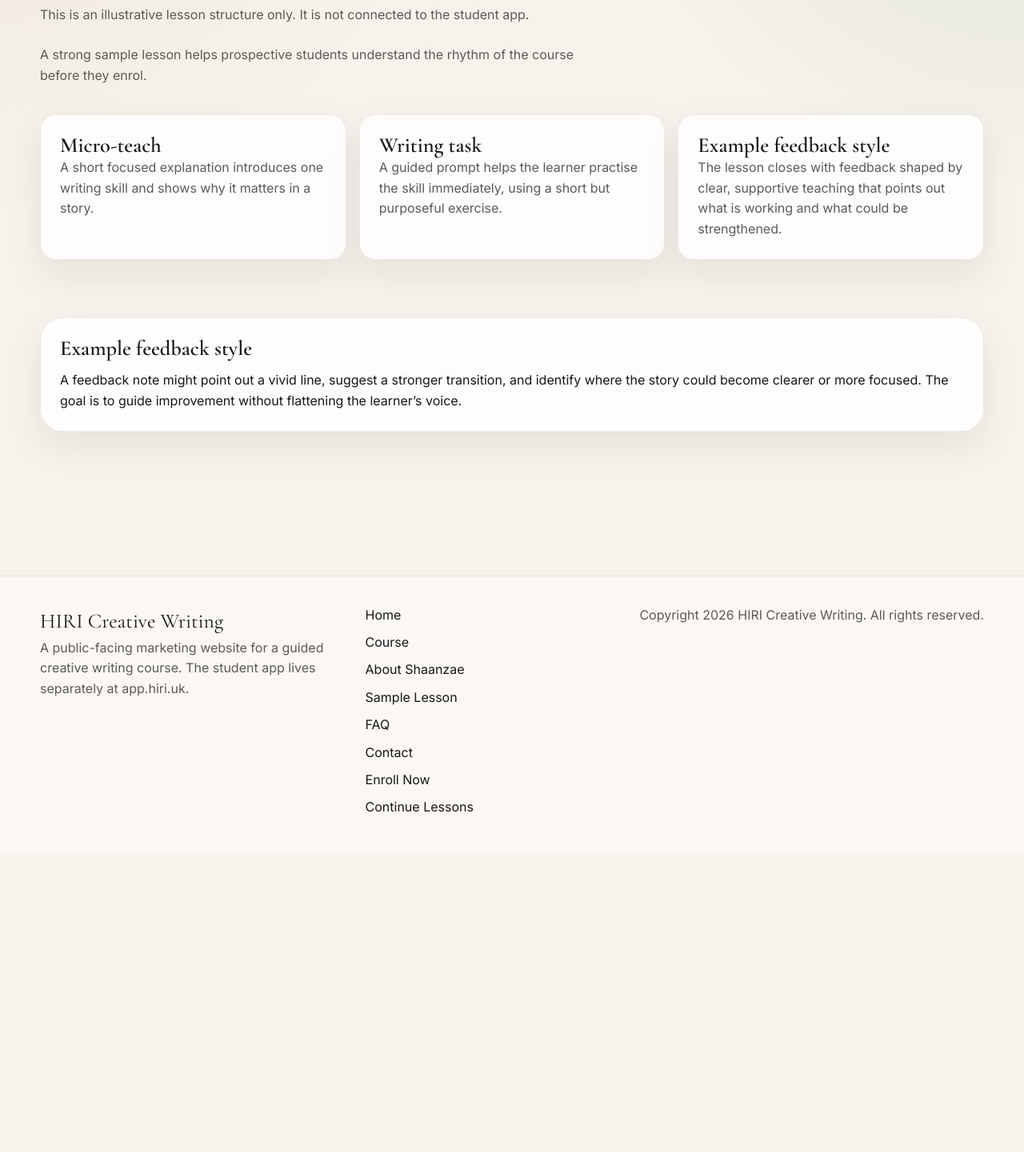
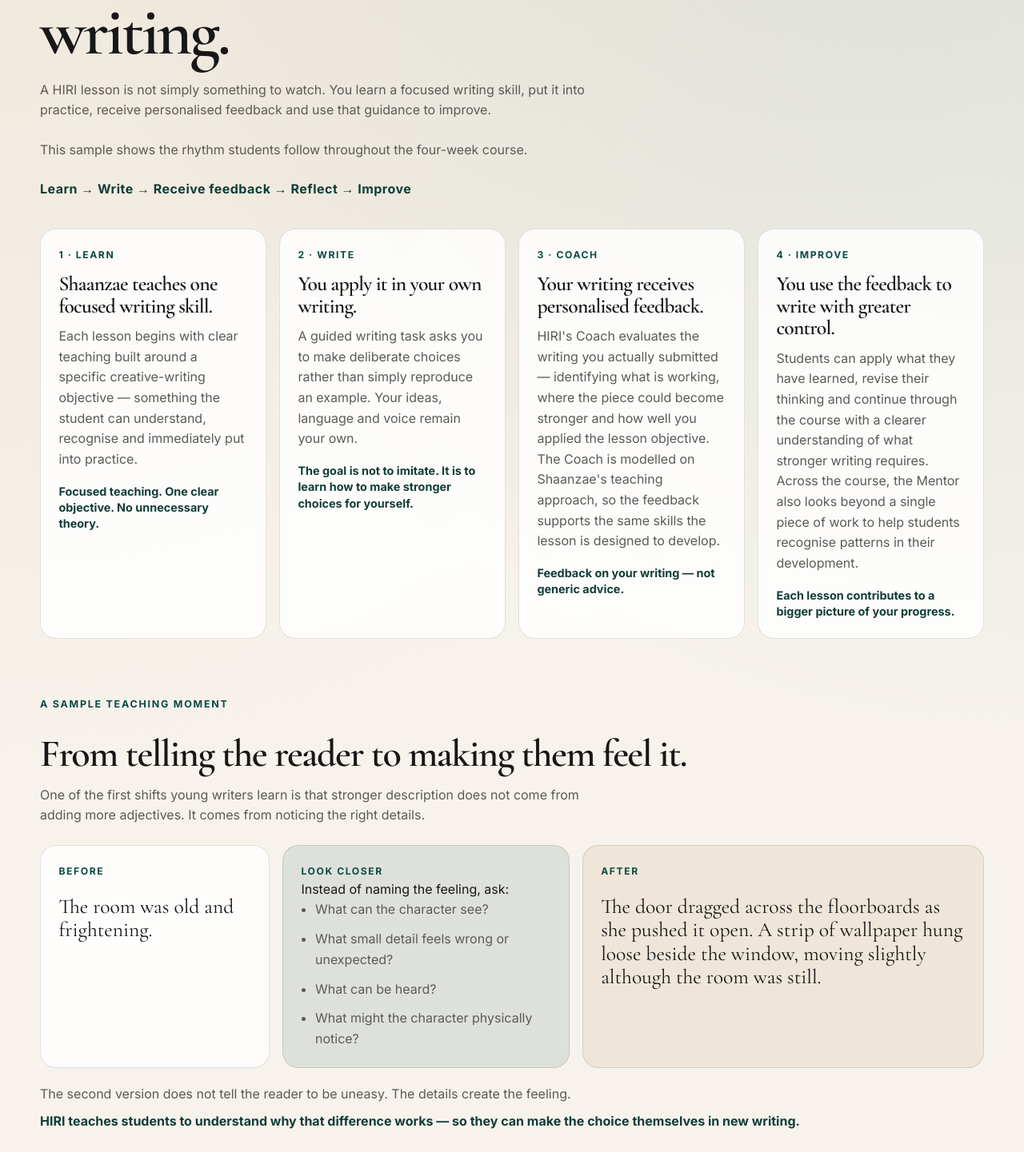
Before and after one commit to sm9449/hiri-website, a Next.js app: page /sample-lesson in a window 1280 px wide. Shown: the part 289-1730 px from the top of the page at 80% size. Before the commit the page ends 1356 px from the top, so only its background shows below. Built offline with nearby package versions, Linux system fonts and the light colour scheme.

Commit message:
Sample Lesson update

```diff
--- a/app/globals.css
+++ b/app/globals.css
@@ -486,6 +486,28 @@
 .feature-strip > p + p { margin-top: 1rem; }
 .course-progression { margin: 0 auto; max-width: 70ch; padding: 0 1rem; color: var(--accent-strong); text-align: center; font-family: var(--font-cormorant), serif; font-size: clamp(1.35rem, 2.2vw, 1.8rem); line-height: 1.2; }
 
+.sample-proof { margin: 1.5rem 0 0; color: var(--accent-strong); font-weight: 700; letter-spacing: .03em; }
+.lesson-cycle { display: grid; grid-template-columns: repeat(4, 1fr); gap: 1rem; }
+.lesson-cycle-card { display: grid; align-content: start; gap: .75rem; padding: 1.4rem; border-radius: var(--radius-md); background: rgba(255,255,255,.82); border: 1px solid var(--border); }
+.lesson-cycle-card h2 { margin: 0; font-family: var(--font-cormorant), serif; font-size: clamp(1.45rem, 2vw, 1.8rem); line-height: 1.08; }
+.lesson-cycle-card p { margin: 0; color: var(--muted); }
+.lesson-cycle-card .panel-label { color: var(--accent); }
+.lesson-cycle-card strong { margin-top: .35rem; color: var(--accent-strong); font-size: .9rem; line-height: 1.4; }
+.writing-comparison { display: grid; grid-template-columns: .8fr 1fr 1.4fr; gap: 1rem; align-items: stretch; }
+.writing-comparison article, .feedback-examples article { padding: 1.4rem; border-radius: var(--radius-md); background: rgba(255,255,255,.82); border: 1px solid var(--border); }
+.writing-example { margin: 1.2rem 0 0; font-family: var(--font-cormorant), serif; font-size: clamp(1.35rem, 2vw, 1.8rem); line-height: 1.15; }
+.look-closer { background: var(--accent-soft) !important; }
+.writing-after { background: rgba(176,138,87,.12) !important; }
+.sample-note { margin: 1.25rem 0 .5rem; color: var(--muted); }
+.sample-emphasis { color: var(--accent-strong); font-weight: 700; }
+.writing-task { padding: 2rem; border-radius: var(--radius-lg); background: rgba(176,138,87,.12); }
+.task-prompt { margin: 0; color: var(--accent-strong); font-family: var(--font-cormorant), serif; font-size: 1.5rem; }
+.feedback-examples { display: grid; grid-template-columns: repeat(3, 1fr); gap: 1rem; }
+.feedback-examples article p:last-child { margin-bottom: 0; color: var(--muted); }
+.mentor-sample { margin-left: calc((1180px - 100vw) / 2); margin-right: calc((1180px - 100vw) / 2); padding-left: max(1rem, calc((100vw - 1180px) / 2)); padding-right: max(1rem, calc((100vw - 1180px) / 2)); }
+.mentor-sample .sample-emphasis { color: #fff; }
+.teaching-centre { border-top: 1px solid var(--border); }
+
 .list {
   margin: 0;
   padding-left: 1.1rem;
@@ -694,6 +716,10 @@
 
   .learning-flow { grid-template-columns: repeat(3, 1fr); }
   .mentor-grid { grid-template-columns: repeat(2, 1fr); }
+  .lesson-cycle { grid-template-columns: repeat(2, 1fr); }
+  .writing-comparison { grid-template-columns: 1fr 1fr; }
+  .writing-after { grid-column: 1 / -1; }
+  .feedback-examples { grid-template-columns: 1fr; }
   .profile-card { grid-template-columns: repeat(2, minmax(0, 1fr)); }
   .profile-column:nth-child(3) { padding: 1.5rem 0 0; border-top: 1px solid var(--border); }
   .profile-column:nth-child(3) { border-left: 0; }
@@ -749,6 +775,10 @@
   .proof-row { gap: .5rem; }
   .learning-flow { grid-template-columns: repeat(2, 1fr); }
   .mentor-grid, .compare-grid, .outcome-grid { grid-template-columns: 1fr; }
+  .lesson-cycle, .writing-comparison { grid-template-columns: 1fr; }
+  .writing-after { grid-column: auto; }
+  .writing-task { padding: 1.2rem; }
+  .mentor-sample { margin-left: 0; margin-right: 0; padding-left: 1rem; padding-right: 1rem; }
   .credibility-strip span + span::before { margin-right: .45rem; }
 
   .header-inner {
--- a/app/sample-lesson/page.tsx
+++ b/app/sample-lesson/page.tsx
@@ -1,56 +1,35 @@
 import type { Metadata } from "next";
-import { Container, SectionHeading } from "@/components/ui";
-import { sampleLessonSteps } from "@/lib/site";
+import { ButtonLink, Container, SectionHeading } from "@/components/ui";
 
 export const metadata: Metadata = {
   title: "Sample Lesson",
-  description:
-    "Preview a sample HIRI lesson structure with micro-teach, writing task, and example feedback style.",
-  alternates: {
-    canonical: "/sample-lesson",
-  },
+  description: "See how HIRI combines expert teaching, deliberate writing practice, personalised feedback and Mentor guidance.",
+  alternates: { canonical: "/sample-lesson" },
 };
 
+const lessonSteps = [
+  ["1 · Learn", "Shaanzae teaches one focused writing skill.", "Each lesson begins with clear teaching built around a specific creative-writing objective — something the student can understand, recognise and immediately put into practice.", "Focused teaching. One clear objective. No unnecessary theory."],
+  ["2 · Write", "You apply it in your own writing.", "A guided writing task asks you to make deliberate choices rather than simply reproduce an example. Your ideas, language and voice remain your own.", "The goal is not to imitate. It is to learn how to make stronger choices for yourself."],
+  ["3 · Coach", "Your writing receives personalised feedback.", "HIRI's Coach evaluates the writing you actually submitted — identifying what is working, where the piece could become stronger and how well you applied the lesson objective. The Coach is modelled on Shaanzae's teaching approach, so the feedback supports the same skills the lesson is designed to develop.", "Feedback on your writing — not generic advice."],
+  ["4 · Improve", "You use the feedback to write with greater control.", "Students can apply what they have learned, revise their thinking and continue through the course with a clearer understanding of what stronger writing requires. Across the course, the Mentor also looks beyond a single piece of work to help students recognise patterns in their development.", "Each lesson contributes to a bigger picture of your progress."],
+];
+
 export default function SampleLessonPage() {
-  return (
-    <div className="page">
-      <Container>
-        <section>
-          <SectionHeading
-            eyebrow="Sample lesson"
-            title="A preview of how learning feels"
-            description="This is an illustrative lesson structure only. It is not connected to the student app."
-            as="h1"
-          />
-          <p className="page-lead">
-            A strong sample lesson helps prospective students understand the
-            rhythm of the course before they enrol.
-          </p>
-        </section>
+  return <div className="page sample-lesson-page"><Container>
+    <section className="sample-hero"><SectionHeading eyebrow="Sample lesson" title="See how HIRI turns an idea into better writing." description="A HIRI lesson is not simply something to watch. You learn a focused writing skill, put it into practice, receive personalised feedback and use that guidance to improve." as="h1" /><p className="page-lead">This sample shows the rhythm students follow throughout the four-week course.</p><p className="sample-proof">Learn → Write → Receive feedback → Reflect → Improve</p></section>
 
-        <section className="section">
-          <div className="grid-3">
-            {sampleLessonSteps.map((step) => (
-              <article className="lesson-panel" key={step.title}>
-                <h3>{step.title}</h3>
-                <p>{step.description}</p>
-              </article>
-            ))}
-          </div>
-        </section>
+    <section className="section"><div className="lesson-cycle">{lessonSteps.map(([label, title, body, support]) => <article className="lesson-cycle-card" key={label}><p className="panel-label">{label}</p><h2>{title}</h2><p>{body}</p><strong>{support}</strong></article>)}</div></section>
 
-        <section className="section">
-          <article className="feature-strip">
-            <h3>Example feedback style</h3>
-            <p style={{ marginTop: "0.8rem" }}>
-              A feedback note might point out a vivid line, suggest a stronger
-              transition, and identify where the story could become clearer or
-              more focused. The goal is to guide improvement without flattening
-              the learner’s voice.
-            </p>
-          </article>
-        </section>
-      </Container>
-    </div>
-  );
+    <section className="section sample-teaching"><SectionHeading eyebrow="A sample teaching moment" title="From telling the reader to making them feel it." description="One of the first shifts young writers learn is that stronger description does not come from adding more adjectives. It comes from noticing the right details." /><div className="writing-comparison"><article><p className="panel-label">Before</p><p className="writing-example">The room was old and frightening.</p></article><article className="look-closer"><p className="panel-label">Look closer</p><p>Instead of naming the feeling, ask:</p><ul className="list"><li>What can the character see?</li><li>What small detail feels wrong or unexpected?</li><li>What can be heard?</li><li>What might the character physically notice?</li></ul></article><article className="writing-after"><p className="panel-label">After</p><p className="writing-example">The door dragged across the floorboards as she pushed it open. A strip of wallpaper hung loose beside the window, moving slightly although the room was still.</p></article></div><p className="sample-note">The second version does not tell the reader to be uneasy. The details create the feeling.</p><p className="sample-emphasis">HIRI teaches students to understand why that difference works — so they can make the choice themselves in new writing.</p></section>
+
+    <section className="section writing-task"><SectionHeading eyebrow="Now you write" title="Try the kind of decision a HIRI student would make." description={<>Imagine a character entering a place they have never seen before.<br /><br />Write <strong>80–120 words</strong> describing the moment without directly using words such as <strong>scary, beautiful, exciting, strange or sad.</strong><br /><br />Instead, make the reader understand the atmosphere through specific details, movement, sound or the character's reaction.</>} /><p className="task-prompt">What would you choose to make the reader notice first?</p></section>
+
+    <section className="section feedback-section"><SectionHeading eyebrow="What feedback might focus on" title="Feedback should help you see your writing differently." /><div className="feedback-examples"><article><p className="panel-label">What is working</p><p>You chose a physical detail instead of simply naming the emotion. That allows the reader to experience the scene rather than being told how to feel.</p></article><article><p className="panel-label">What to push further</p><p>Look at the final sentence. Is every description helping to create the same atmosphere, or is one detail there only because it sounds descriptive?</p></article><article><p className="panel-label">What to try next</p><p>Choose one detail that reveals how the character is reacting physically. That can deepen the scene without explaining the emotion directly.</p></article></div><p className="sample-emphasis">HIRI feedback is designed to help the student make the next decision — not rewrite the piece for them.</p></section>
+
+    <section className="section section-dark mentor-sample"><SectionHeading eyebrow="Beyond one lesson" title="The Mentor looks for development across your writing." description="A single piece of feedback can improve a paragraph. HIRI's Mentor looks more broadly. As students progress through the course, the Mentor helps them recognise recurring strengths, habits and areas for development — connecting what they are learning now with the work they completed earlier." /><p className="sample-emphasis">The aim is not simply to produce a better submission. It is to develop a better writer.</p></section>
+
+    <section className="section teaching-centre"><SectionHeading eyebrow="The teaching behind HIRI" title="Shaanzae's method stays at the centre." description={<>HIRI combines Shaanzae Shahid's teaching with a learning system designed to keep that guidance present between lessons.<br /><br />The Coach responds to the student's current writing.<br />The Mentor follows development across the course.<br />Shaanzae's teaching provides the method behind both.</>} /><p className="sample-emphasis">Human teaching, extended through intelligent personal support.</p></section>
+
+    <section className="section"><div className="cta-band"><p className="eyebrow">Ready to experience the full course?</p><h2>One lesson can change how you see a paragraph. Four weeks can change how you approach writing.</h2><p>HIRI gives you sixteen guided lessons, structured practice, personalised feedback and a Coach and Mentor that continue supporting your development from one lesson to the next.</p><div className="hero-actions"><ButtonLink href="https://app.hiri.uk/enroll" variant="secondary">Enroll Now</ButtonLink><ButtonLink href="/course" variant="ghost">View Course</ButtonLink></div></div></section>
+  </Container></div>;
 }
--- a/components/site-footer.tsx
+++ b/components/site-footer.tsx
@@ -8,8 +8,8 @@
         <div className="footer-brand">
           <p className="footer-title">{siteName}</p>
           <p className="footer-copy">
-            A public-facing marketing website for a guided creative writing
-            course. The student app lives separately at app.hiri.uk.
+            Guided Creative English with Shaanzae Shahid — expert teaching,
+            structured practice and personalised support for developing writers.
           </p>
         </div>
 
```
